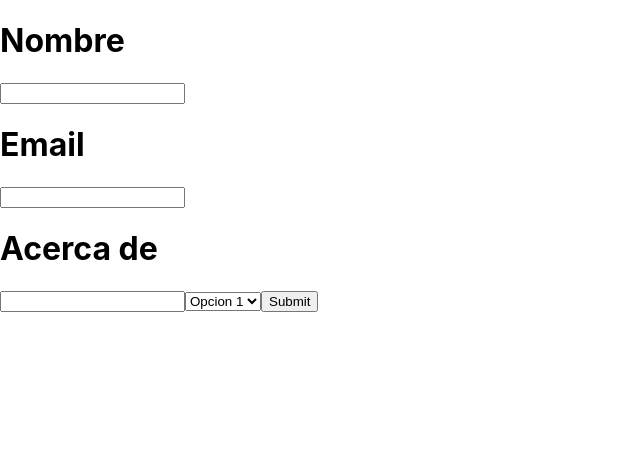
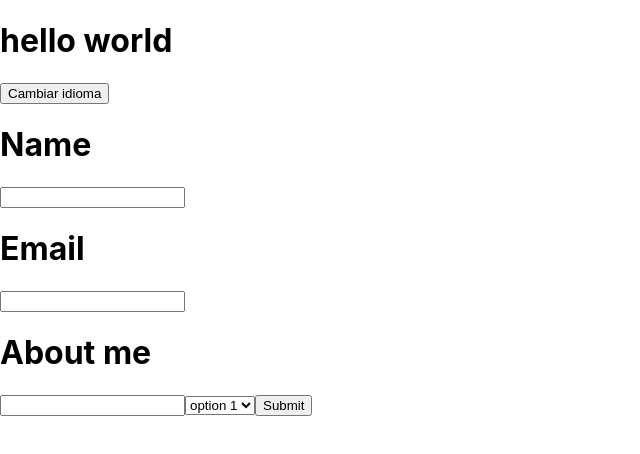
Before and after one commit to SheykoWk/form, a React (Create React App) app: page / in a window 1280 px wide. Shown: the top 454 px of the page, without its empty margins (0-640 px from the left). Built offline with nearby package versions, Linux system fonts and the light colour scheme.

Commit message:
add language button

```diff
--- a/src/App.js
+++ b/src/App.js
@@ -2,13 +2,16 @@ import { useState } from "react";
 import { useForm } from "react-hook-form";
 import Form from "./components/Form";
 import Users from "./components/Users";
+import data from "./info.json"
+
+
+
+
 
 function App() {
 
   const [users, setUsers] = useState([])
-
-  // const objForm = useForm()
-  // console.log(objForm)
+  const [isSpanish, setIsSpanish] = useState(false)
 
   const { register, handleSubmit, reset} = useForm();
 
@@ -20,21 +23,29 @@ function App() {
     reset(defaultValues)
   };
 
-  const list = users.map(user => <Users data={user} key={user.name} />)
+  const cond = () => {
+    if(isSpanish){
+      return data.español
+    } else {
+      return data.english
+    }
+  }
+
+  const list = users.map((user, index) => <Users data={user} key={index} />)
 
   return (
     <div>
       <form onSubmit={handleSubmit(onSubmit)}>
-        <h1 >Nombre</h1>
+        <h1>{cond().title}</h1>
+        <button onClick={() => setIsSpanish(!isSpanish)}>Cambiar idioma</button>
+        <h1 >{ cond().input1 }</h1>
         <input {...register("name")} />
-        <h1>Email</h1>
+        <h1>{ cond().input2 }</h1>
         <input {...register("email")} />
-        <h1>Acerca de </h1>
+        <h1>{ cond().input3}</h1>
         <input {...register("about")} />
         <select {...register("options")} >
-          <option value="1" >Opcion 1</option>
-          <option value="2" >Opcion 2</option>
-          <option value="3" >Opcion 3</option>
+        {cond().options.map((item) =>  <option value={item.value} key={item.value} >{item.name}</option>)}
         </select>
         <input type="submit" />
       </form>
--- /dev/null
+++ b/src/info.json
@@ -0,0 +1,42 @@
+{
+    "español" :  {
+        "title" : "hola mundo",
+        "options" : [
+            {
+                "name" : "opcion 1",
+                "value" : 1
+            },
+            {
+                "name" : "opcion 2",
+                "value" : 2
+            },
+            {
+                "name" : "opcion 3",
+                "value" : 3
+            }
+        ],
+        "input1" : "Nombre",
+        "input2" : "Correo Electronico",
+        "input3" : "Acerca de"
+    },
+    "english":{
+        "title" : "hello world",
+        "options" : [
+            {
+                "name" : "option 1",
+                "value" : 1
+            },
+            {
+                "name" : "option 2",
+                "value" : 2
+            },
+            {
+                "name" : "option 3",
+                "value" : 3
+            }
+        ],
+        "input1" : "Name",
+        "input2" : "Email",
+        "input3" : "About me"
+    }
+}
```
